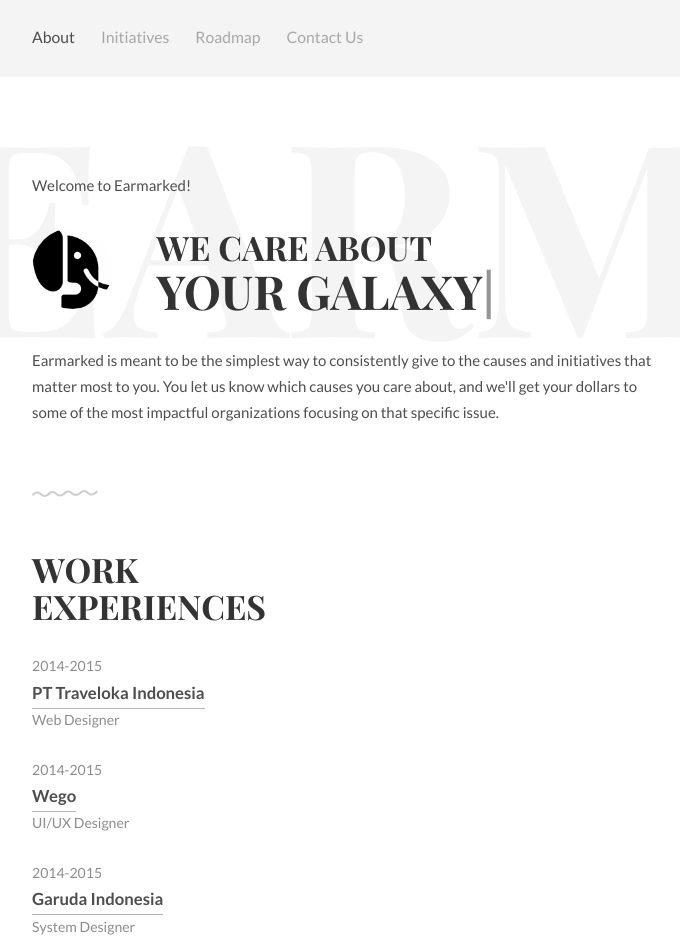
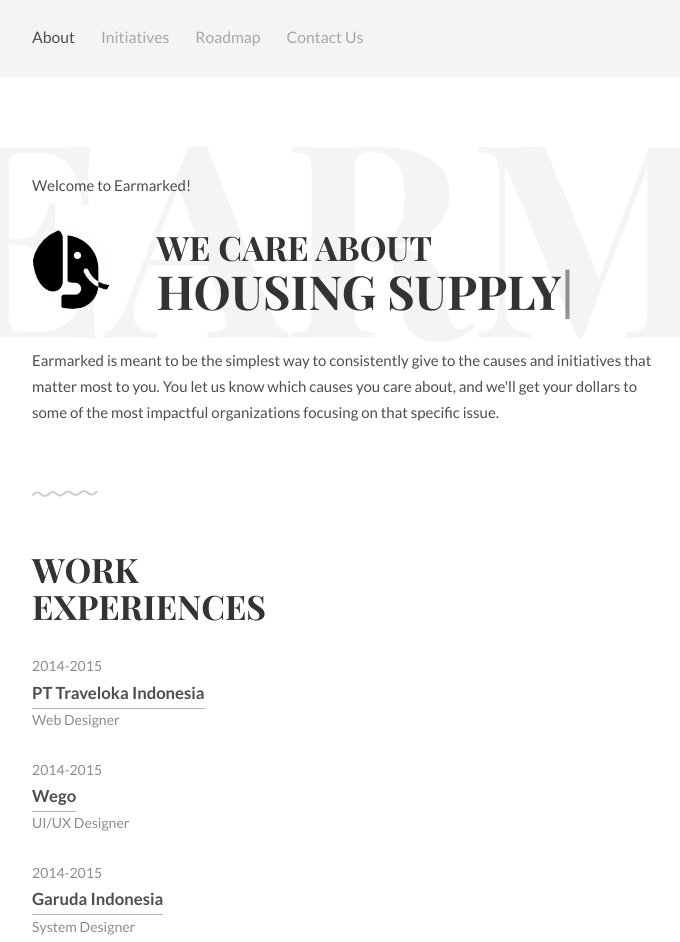
Before and after one commit to ropeke/earmarked, a plain HTML site: page index.html in a window 1280 px wide. Shown: the top 942 px of the page, without its empty margins (297-977 px from the left). Drawn offline with Linux system fonts and the light colour scheme.

```diff
--- a/index.html
+++ b/index.html
@@ -158,7 +158,7 @@
     <script>
 		function newTyped(){}$(function(){$("#typed").typed({
 		// Change to edit type effect
-		strings: ["far northern sky", "your galaxy", "everywhere"],
+		strings: ["Black Lives", "Housing Supply", "Food Security", "Small Business Recovery"],
 
 		typeSpeed:90,backDelay:700,contentType:"html",loop:!0,resetCallback:function(){newTyped()}}),$(".reset").click(function(){$("#typed").typed("reset")})});
     </script>
```
